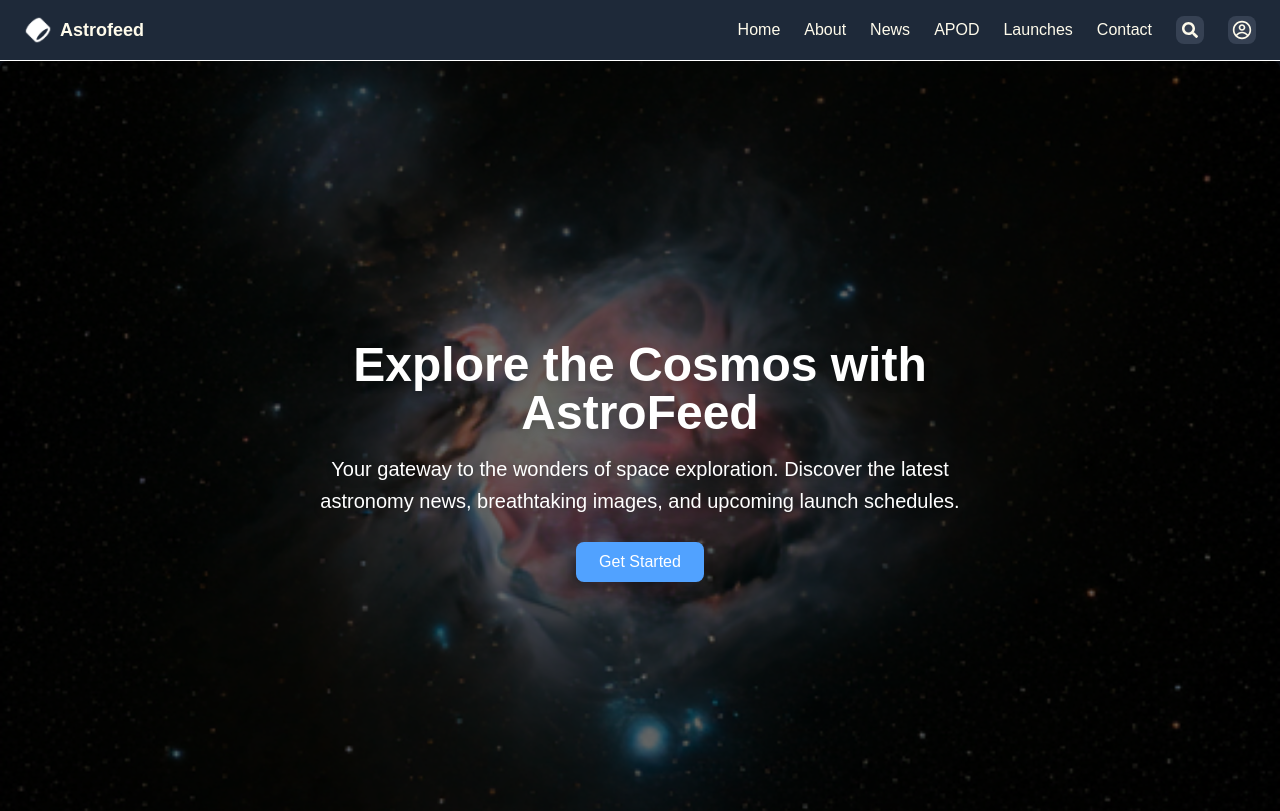
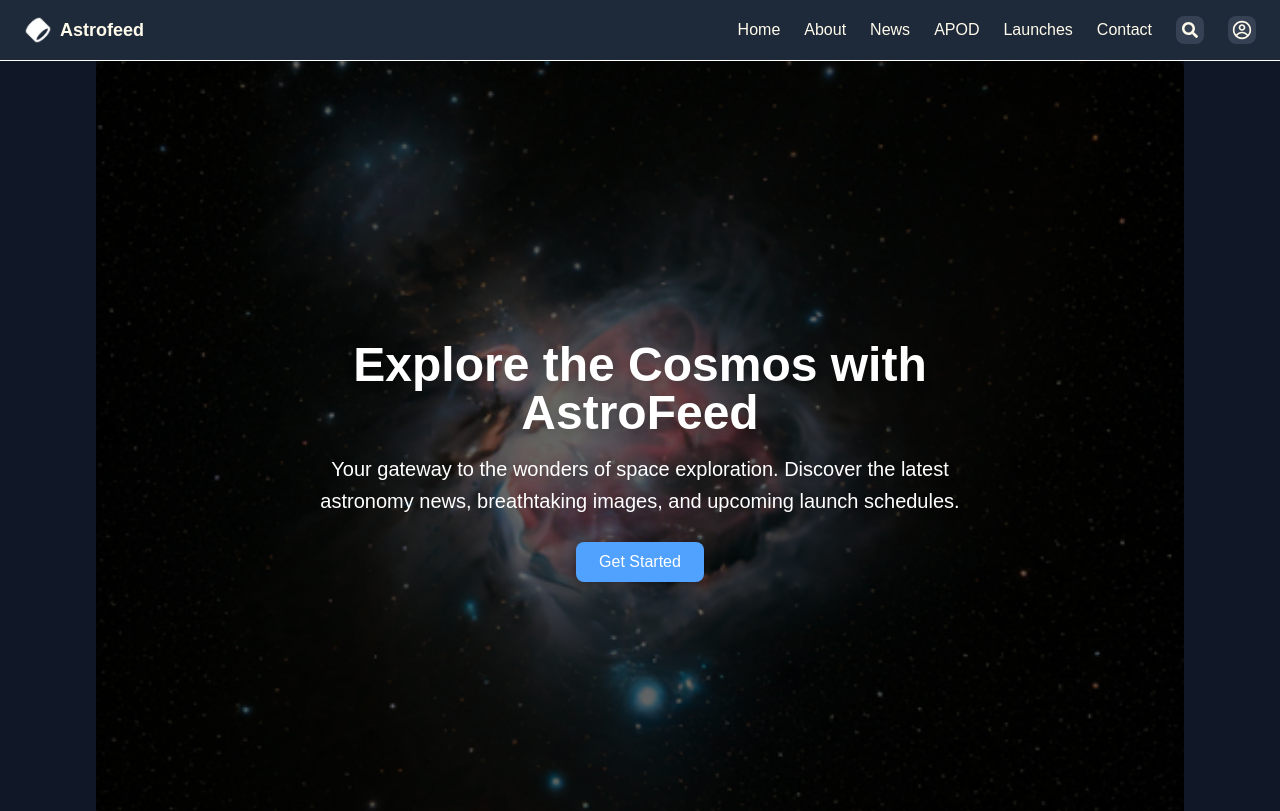
Before and after one commit to microhexagon/astro-feed, a Next.js app: page / in a window 1280 px wide. Shown: the top 811 px of the page. Built offline with nearby package versions, Linux system fonts and the light colour scheme.

Commit message:
Add side margins in page layout

```diff
--- a/app/page.tsx
+++ b/app/page.tsx
@@ -4,7 +4,7 @@ import { Herosection } from "@/components/HeroSection";
 
 export default function Home() {
   return (
-    <main className="text-white">
+    <main className="text-white bg-gray-900 px-4 sm:px-8 md:px-16 lg:px-24">
       <Herosection />
       <Featured />
       <ExploreMore />
```
